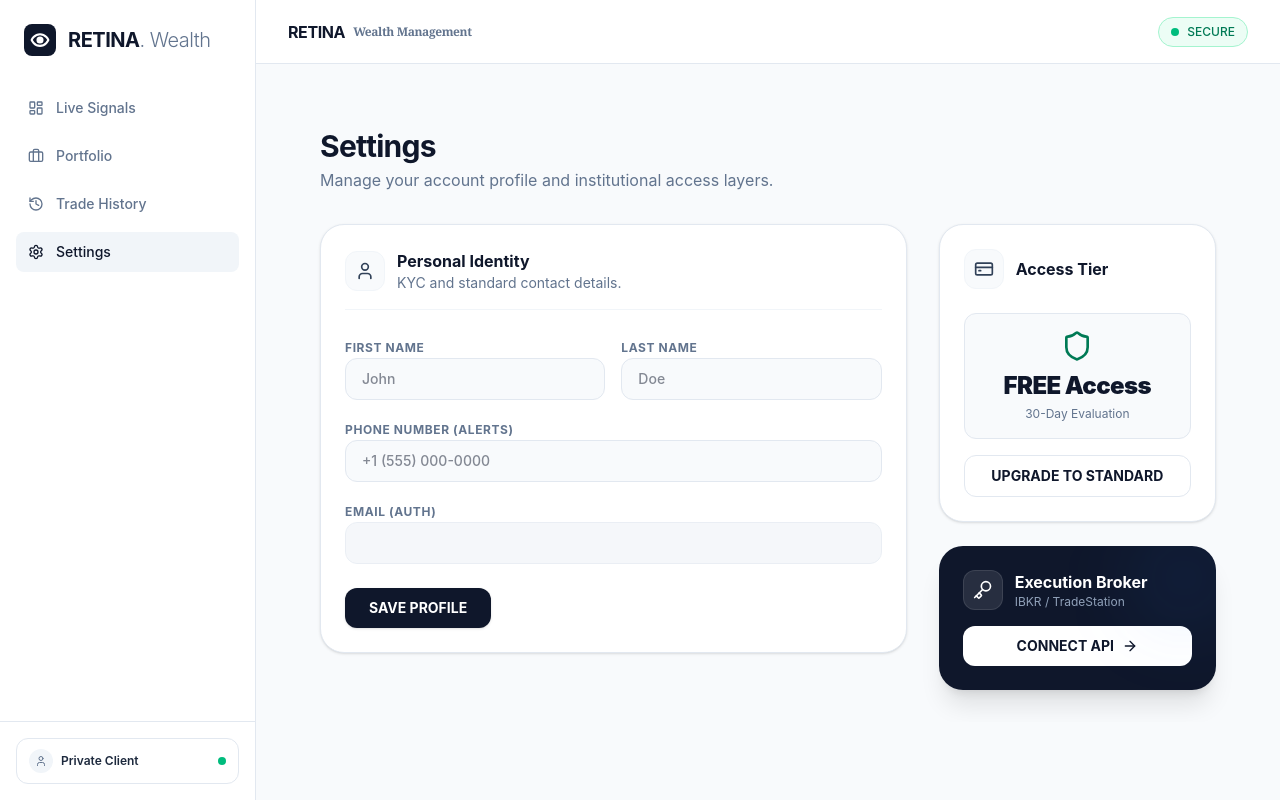
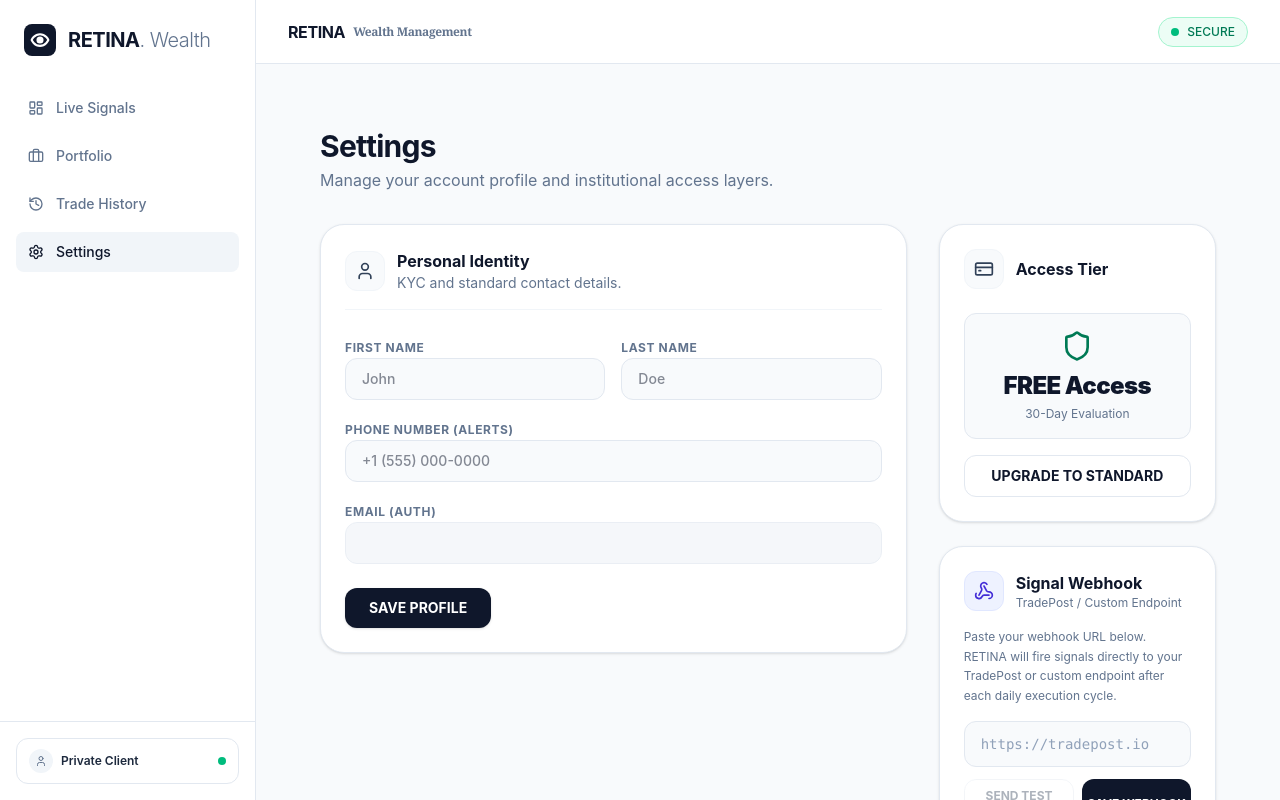
Before and after one commit to selsarraj-create/retinawealth, a Next.js app: page /dashboard/settings in a window 1280 px wide. Built offline with nearby package versions, Linux system fonts and the light colour scheme; no server answers.

Commit message:
feat: add webhook URL field to settings + test signal button + future FCA broker connect

```diff
--- a/src/app/(app)/dashboard/settings/page.tsx
+++ b/src/app/(app)/dashboard/settings/page.tsx
@@ -2,7 +2,7 @@
 
 import { useState, useEffect } from 'react';
 import { supabase } from '@/lib/supabase';
-import { User, CreditCard, Key, Shield, ArrowRight } from 'lucide-react';
+import { User, CreditCard, Key, Shield, ArrowRight, Webhook, CheckCircle2, XCircle, Loader2 } from 'lucide-react';
 
 export default function SettingsPage() {
     const [loading, setLoading] = useState(true);
@@ -11,6 +11,9 @@
     const [firstName, setFirstName] = useState('');
     const [lastName, setLastName] = useState('');
     const [phone, setPhone] = useState('');
+    const [webhookUrl, setWebhookUrl] = useState('');
+    const [webhookStatus, setWebhookStatus] = useState<'idle' | 'testing' | 'success' | 'error'>('idle');
+    const [webhookSaved, setWebhookSaved] = useState(false);
 
     // Status metrics
     const [tier, setTier] = useState('FREE');
@@ -31,6 +34,7 @@
                     setFirstName(data.first_name || '');
                     setLastName(data.last_name || '');
                     setPhone(data.phone_number || '');
+                    setWebhookUrl(data.webhook_url || '');
                     setTier(data.subscription_tier || 'FREE');
                     setBrokerConnected(data.broker_connected || false);
                 }
@@ -48,7 +52,8 @@
             const { error } = await supabase.from('profiles').update({
                 first_name: firstName,
                 last_name: lastName,
-                phone_number: phone
+                phone_number: phone,
+                webhook_url: webhookUrl || null
             }).eq('id', user.id);
 
             if (!error) {
@@ -163,6 +168,97 @@
                             </button>
                         </div>
 
+                        {/* Webhook Integration */}
+                        <div className="bg-white border border-slate-200 rounded-3xl p-6 shadow-sm">
+                            <div className="flex items-center gap-3 mb-4">
+                                <div className="w-10 h-10 rounded-xl bg-indigo-50 flex items-center justify-center border border-indigo-100">
+                                    <Webhook className="w-5 h-5 text-indigo-700" />
+                                </div>
+                                <div>
+                                    <h3 className="font-bold text-slate-900">Signal Webhook</h3>
+                                    <p className="text-xs text-slate-500">TradePost / Custom Endpoint</p>
+                                </div>
+                            </div>
+
+                            <p className="text-xs text-slate-500 mb-4 leading-relaxed">
+                                Paste your webhook URL below. RETINA will fire signals directly to your TradePost or custom endpoint after each daily execution cycle.
+                            </p>
+
+                            <div className="space-y-3">
+                                <div className="relative">
+                                    <input
+                                        type="url"
+                                        value={webhookUrl}
+                                        onChange={e => { setWebhookUrl(e.target.value); setWebhookSaved(false); }}
+                                        className="w-full bg-slate-50 border border-slate-200 rounded-xl px-4 py-3 pr-10 text-slate-900 text-sm font-mono focus:ring-2 focus:ring-indigo-500 focus:border-transparent outline-none transition-all placeholder:text-slate-400"
+                                        placeholder="https://tradepost.io/wh/usr_..."
+                                    />
+                                    {webhookUrl && (
+                                        <div className="absolute right-3 top-1/2 -translate-y-1/2">
+                                            {webhookStatus === 'success' && <CheckCircle2 className="w-4 h-4 text-emerald-500" />}
+                                            {webhookStatus === 'error' && <XCircle className="w-4 h-4 text-rose-500" />}
+                                            {webhookStatus === 'testing' && <Loader2 className="w-4 h-4 text-indigo-500 animate-spin" />}
+                                        </div>
+                                    )}
+                                </div>
+
+                                <div className="flex gap-2">
+                                    <button
+                                        onClick={async () => {
+                                            if (!webhookUrl) return;
+                                            setWebhookStatus('testing');
+                                            try {
+                                                const res = await fetch(webhookUrl, {
+                                                    method: 'POST',
+                                                    headers: { 'Content-Type': 'application/json' },
+                                                    body: JSON.stringify({
+                                                        test: true,
+                                                        source: 'retina_wealth',
+                                                        ticker: 'TEST',
+                                                        action: 'buy',
+                                                        confidence: 1.0,
+                                                        timestamp: new Date().toISOString()
+                                                    })
+                                                });
+                                                setWebhookStatus(res.ok ? 'success' : 'error');
+                                            } catch {
+                                                setWebhookStatus('error');
+                                            }
+                                        }}
+                                        disabled={!webhookUrl || webhookStatus === 'testing'}
+                                        className="flex-1 py-2 rounded-xl border border-slate-200 hover:bg-slate-50 text-slate-700 text-xs font-bold transition-all disabled:opacity-40 disabled:cursor-not-allowed flex items-center justify-center gap-1.5"
+                                    >
+                                        {webhookStatus === 'testing' ? 'TESTING...' : 'SEND TEST SIGNAL'}
+                                    </button>
+                                    <button
+                                        onClick={async () => {
+                                            const { data: { user } } = await supabase.auth.getUser();
+                                            if (user) {
+                                                await supabase.from('profiles').update({ webhook_url: webhookUrl || null }).eq('id', user.id);
+                                                setWebhookSaved(true);
+                                                setTimeout(() => setWebhookSaved(false), 2000);
+                                            }
+                                        }}
+                                        className="flex-1 py-2 rounded-xl bg-slate-900 hover:bg-slate-800 text-white text-xs font-bold transition-all flex items-center justify-center gap-1.5"
+                                    >
+                                        {webhookSaved ? '✓ SAVED' : 'SAVE WEBHOOK'}
+                                    </button>
+                                </div>
+
+                                {webhookStatus === 'success' && (
+                                    <div className="px-3 py-2 rounded-lg bg-emerald-50 border border-emerald-200 text-emerald-700 text-xs font-bold text-center">
+                                        ✓ Test signal received — webhook is active
+                                    </div>
+                                )}
+                                {webhookStatus === 'error' && (
+                                    <div className="px-3 py-2 rounded-lg bg-rose-50 border border-rose-200 text-rose-700 text-xs font-bold text-center">
+                                        ✗ Webhook unreachable — check URL and try again
+                                    </div>
+                                )}
+                            </div>
+                        </div>
+
+                        {/* Broker Connect (Future - FCA) */}
                         <div className="bg-slate-900 rounded-3xl p-6 shadow-xl relative overflow-hidden">
                             <div className="absolute -right-4 -top-4 w-24 h-24 bg-blue-500/10 rounded-full blur-2xl"></div>
                             <div className="flex items-center gap-3 mb-4 relative z-10">
@@ -170,20 +266,14 @@
                                     <Key className="w-5 h-5 text-white" />
                                 </div>
                                 <div>
-                                    <h3 className="font-bold text-white">Execution Broker</h3>
-                                    <p className="text-xs text-slate-400">IBKR / TradeStation</p>
+                                    <h3 className="font-bold text-white">Direct Broker Connect</h3>
+                                    <p className="text-xs text-slate-400">Coming Q3 2026 — pending FCA</p>
                                 </div>
                             </div>
 
-                            {brokerConnected ? (
-                                <div className="px-3 py-2 rounded-lg bg-emerald-500/10 border border-emerald-500/20 text-emerald-400 text-xs font-bold text-center">
-                                    BROKER CONNECTED
-                                </div>
-                            ) : (
-                                <button className="w-full py-2.5 rounded-xl bg-white hover:bg-slate-100 text-slate-900 text-sm font-bold transition-all flex justify-center items-center gap-2">
-                                    CONNECT API <ArrowRight className="w-4 h-4"/>
-                                </button>
-                            )}
+                            <div className="px-3 py-2 rounded-lg bg-white/5 border border-white/10 text-slate-400 text-xs font-bold text-center">
+                                IBKR / Robinhood / Trading 212 — Launching Soon
+                            </div>
                         </div>
                     </div>
                 </div>
```
